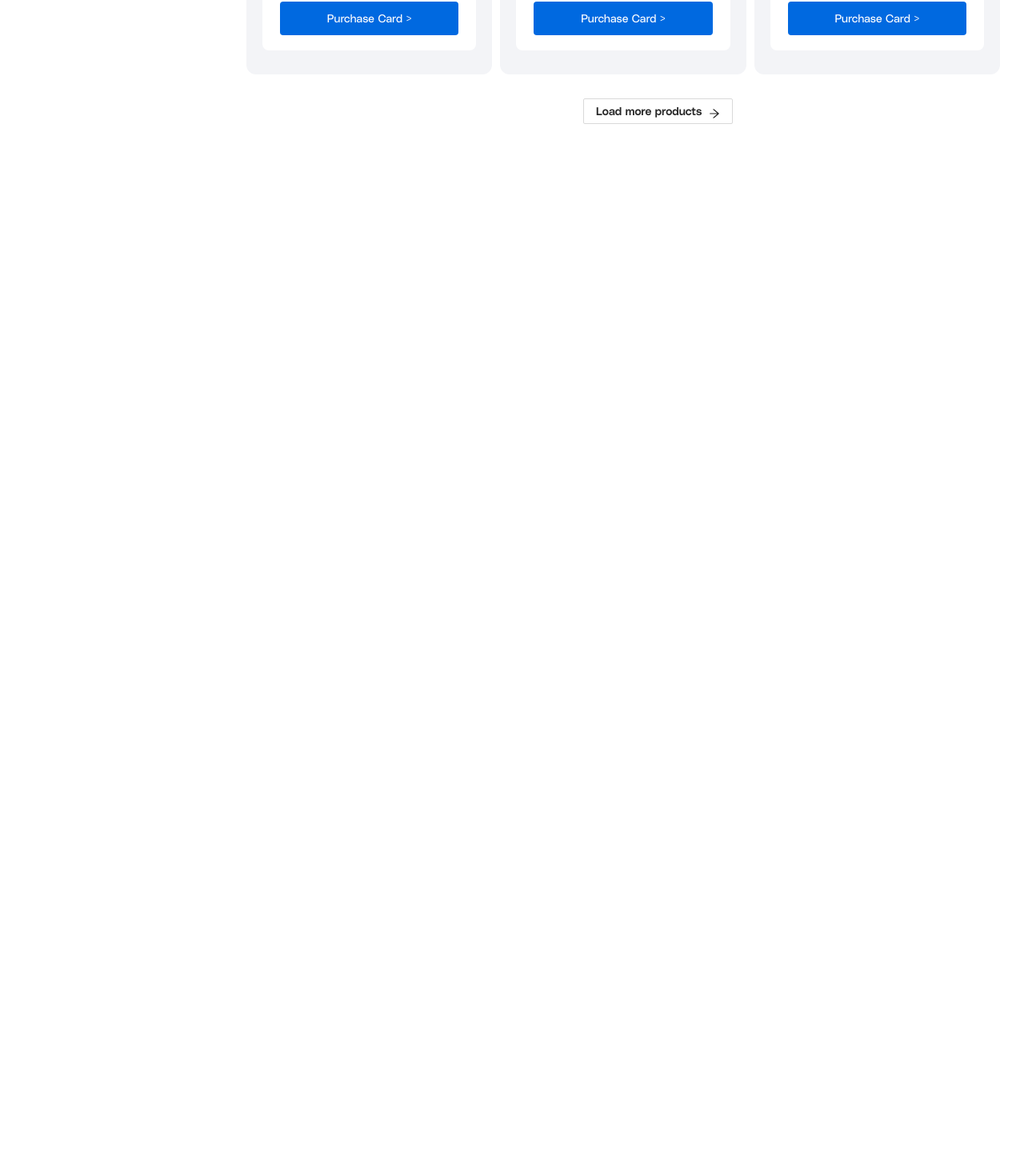
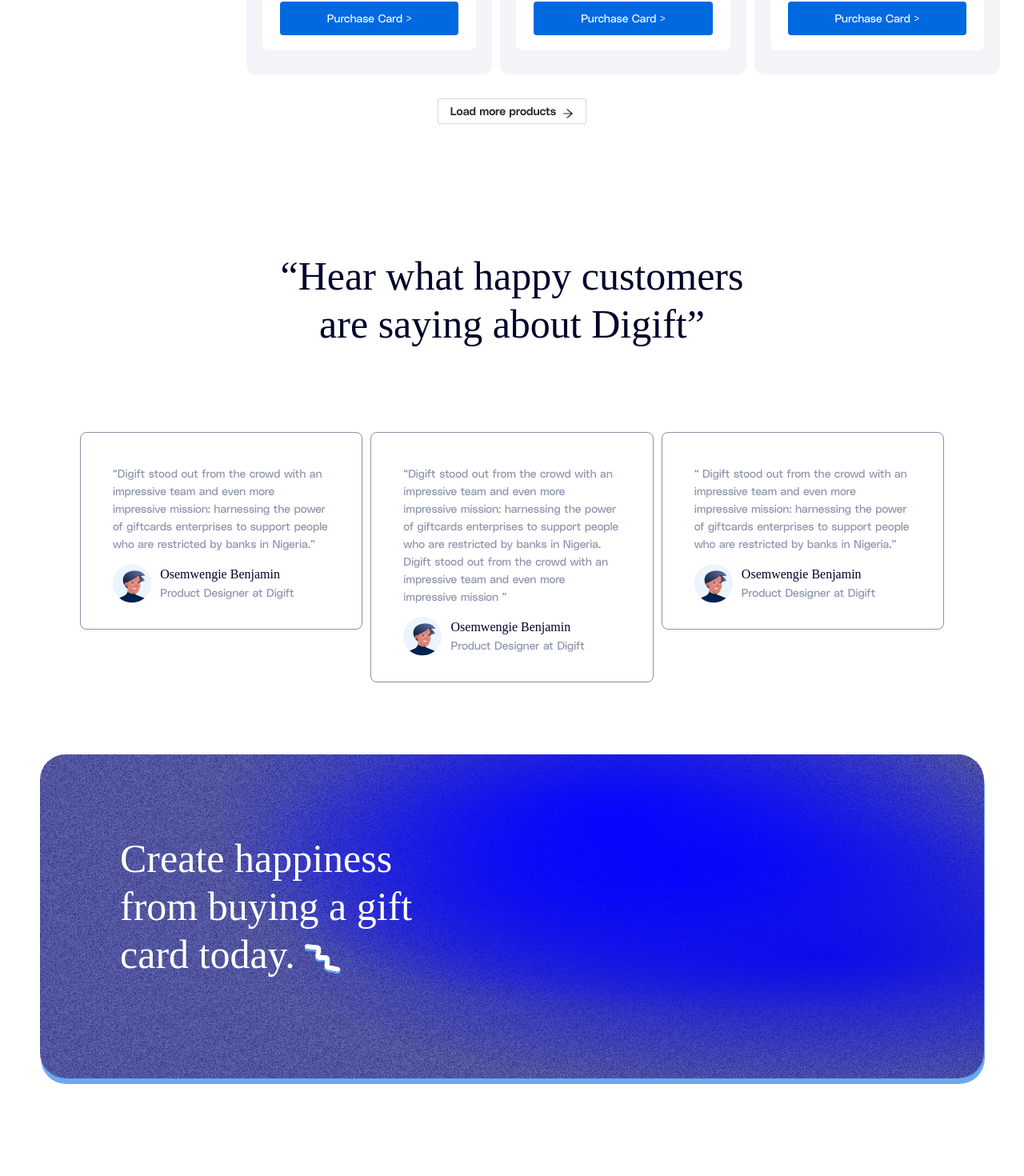
Before and after one commit to doyinDev1/digift, a React (Create React App) app: page / in a window 1280 px wide. Shown: the part 1774-3244 px from the top of the page at 80% size. Before the commit the page ends 1929 px from the top, so only its background shows below. Built offline with nearby package versions, Linux system fonts and the light colour scheme; a web font is replaced by a local one.

Commit message:
customer div done

```diff
--- a/public/index.html
+++ b/public/index.html
@@ -5,10 +5,25 @@
     <link rel="icon" href="%PUBLIC_URL%/favicon.ico" />
     <meta name="viewport" content="width=device-width, initial-scale=1" />
     <meta name="theme-color" content="#000000" />
-    <meta
-      name="description"
-      content="Web site created using create-react-app"
-    />
+    <title>Home | Creating Happiness One Giftcard at a Time</title>
+    <meta name="description" content="We are a digital assets company that allows individuals to create and share happiness with friends and family">
+    <meta itemprop="name" content="Home | Creating Happiness One Giftcard at a Time">
+    <meta itemprop="description" content="We are a digital assets company that allows individuals to create and share happiness with friends and family">
+    <meta itemprop="image" content="https://dashboard.digiftng.com/_next/static/media/logo_mini.cb323505.svg">
+
+    <!-- Facebook Meta Tags -->
+    <meta property="og:url" content="digift-doyindev1.vercel.app">
+    <meta property="og:type" content="website">
+    <meta property="og:title" content="Home | Creating Happiness One Giftcard at a Time">
+    <meta property="og:description" content="We are a digital assets company that allows individuals to create and share happiness with friends and family">
+    <meta property="og:image" content="https://dashboard.digiftng.com/_next/static/media/logo_mini.cb323505.svg">
+
+    <!-- Twitter Meta Tags -->
+    <meta name="twitter:card" content="summary_large_image">
+    <meta name="twitter:title" content="Home | Creating Happiness One Giftcard at a Time">
+    <meta name="twitter:description" content="We are a digital assets company that allows individuals to create and share happiness with friends and family">
+    <meta name="twitter:image" content="https://dashboard.digiftng.com/_next/static/media/logo_mini.cb323505.svg">
+
     <link rel="apple-touch-icon" href="%PUBLIC_URL%/logo192.png" />
     <!--
       manifest.json provides metadata used when your web app is installed on a
@@ -24,8 +39,8 @@
       work correctly both with client-side routing and a non-root public URL.
       Learn how to configure a non-root public URL by running `npm run build`.
     -->
-    <title>React App</title>
-  </head>
+
+      </head>
   <body>
     <noscript>You need to enable JavaScript to run this app.</noscript>
     <div id="root"></div>
--- a/src/components/Arrival/Arrival.js
+++ b/src/components/Arrival/Arrival.js
@@ -96,8 +96,9 @@ const Arrival = () => {
                         ""
                     ) :
                     <div className={classes.BuutonDiv}>
-                        <div className={classes.ButtonLoad1}>
-</div>                      <div className={classes.ButtonLoad2}>
+                        {/* <div className={classes.ButtonLoad1}>
+                        </div> */}
+                                              <div className={classes.ButtonLoad2}>
                         </div>                      <div className={classes.ButtonLoad3}>
 
                             <Button className={classes.Button} onClick={handleClick}>Load more products <ArrowRightOutlined /></Button>
@@ -119,24 +120,8 @@ const Arrival = () => {
                             <div className={classes.ButtonLoad4}>
                             </div>
                         </div>
-    ): ""
+                    ) : ""
             }
-{/* {
-
-JSON.stringify(sessionStorage.getItem("opened")) == "open" ? (
-    <div className={classes.BuutonDiv}>
-    <div className={classes.ButtonLoad1}>
-</div>                      <div className={classes.ButtonLoad2}>
-</div>                      <div className={classes.ButtonLoad3}>
-
-        <span className={classes.Butt}>End of Product list <ArrowRightOutlined /></span>
-</div>
-    <div className={classes.ButtonLoad4}>
-    </div>
-</div>
-): ""
-} */}
-
         </>
     )
 }
--- a/src/components/Arrival/Arrival.module.css
+++ b/src/components/Arrival/Arrival.module.css
@@ -1,21 +1,20 @@
-.Arrivals{
+.Arrivals {
   padding: 30px;
 }
-.ArrivalTop{
+.ArrivalTop {
   padding-left: 70px;
   padding-bottom: 50px;
 }
-.ArrivalTop h1{
+.ArrivalTop h1 {
   color: var(--navyblue);
   font-family: PolySans Bulky;
-
 }
-.Bottom{
+.Bottom {
   display: grid;
   grid-template-columns: auto auto auto auto;
   gap: 10px;
 }
-.ArrivalMain{
+.ArrivalMain {
   height: fit-content;
   position: sticky;
   left: 0px;
@@ -25,88 +24,68 @@ background-color: var(--lightgrey);
   padding-bottom: 10px;
 }
 
-.ArrivalSideFilter{
+.ArrivalSideFilter {
   display: flex;
   justify-content: space-around;
-    /* align-items: center; */
-    padding-top: 40px
+  padding-top: 40px;
 }
-.ArrivalSideFilter h6{
+.ArrivalSideFilter h6 {
   color: var(--navyblue);
   font-family: PolySans Bulky;
-
 }
-.ArrivalSideFilter h5{
+.ArrivalSideFilter h5 {
   color: var(--navyblue);
   font-family: PolySans Bulky;
-
 }
 
-.ArrivalSideFilter span{
+.ArrivalSideFilter span {
   color: var(--blue);
-    /* font-family: PolySans Bulky; */
   font-family: PolySans Median;
   cursor: pointer;
-
 }
 
-.ArrivalSideCategories{
+.ArrivalSideCategories {
   display: flex;
-    /* justify-content: space-around; */
-    /* align-items: center; */
   padding-top: 30px;
   padding-left: 50px;
 }
-.ArrivalSideCategories h6{
+.ArrivalSideCategories h6 {
   text-align: left;
   color: var(--navyblue);
   font-family: PolySans Bulky;
   font-size: 15px;
   padding-bottom: 20px;
-
 }
 
-.Checkbox{
+.Checkbox {
   display: flex;
-    /* padding-top: 40px; */
   padding-left: 30px;
   padding-bottom: 20px;
   padding-right: 15px;
 }
 
-.Checkbox h6{
-    /* display: flex; */
-    /* padding-top: 40px; */
+.Checkbox h6 {
   padding-left: 12px;
   color: var(--grey);
   font-family: PolySans Median;
+}
+.BuutonDiv {
+  display: grid;
+  padding-bottom: 40px;
+}
 
-
-}
-.BuutonDiv{
-    display: grid;
-}
-.ButtonLoad{
-    /* display: grid; */
-    /* grid-template-columns: auto auto 1fr auto; */
-}
-.ButtonLoad3{
+.ButtonLoad3 {
   align-items: left;
   justify-content: center;
-    grid-column-start: 3;
-    grid-column-end: 4;
-
+  grid-column-start: 2;
+  grid-column-end: 3;
 }
-.Button{
+.Button {
   color: var(--grey);
   font-family: PolySans Median;
-/* padding-right: 50px;   */
   border-radius: 5px;
 }
-.Span{
-    /* background-color: var(--grey); */
-    /* display: none; */
+.Span {
   color: var(--grey);
   font-family: PolySans Median;
-padding-right: 50px;
 }
--- /dev/null
+++ b/src/components/Customers/CustomerCard.js
@@ -0,0 +1,28 @@
+import React from 'react'
+import classes from './CustomerCard.module.css'
+import Avatar from '../../img/Avatar.png'
+const CustomerCard = ({text,customer, id}) => {
+    return (
+        <div className={classes.CustomerCard}>
+
+            <div className={classes.Card}>
+<p>{text}</p>
+            <div className={classes.Profile}>
+
+
+            <div className={classes.Avatar}>
+                <img
+                src={Avatar}
+                alt="avatar"/>
+                </div>
+                <div className={classes.Details}>
+<span>Osemwengie Benjamin</span>
+<p>Product Designer at Digift</p>
+                </div>
+                </div>
+            </div>
+        </div>
+    )
+}
+
+export default CustomerCard
--- /dev/null
+++ b/src/components/Customers/CustomerCard.module.css
@@ -0,0 +1,22 @@
+.Card {
+  left: 0px;
+  top: 0px;
+  border-radius: 8px;
+  padding: 40px 40px 20px 40px;
+  border: 1px solid var(--grey);
+}
+.Card p {
+  color: var(--grey);
+  font-family: PolySans Neutral;
+}
+.Card span {
+  color: var(--navyblue);
+  font-family: PolySans Bulky;
+  font-size: 16px;
+}
+.Profile {
+  display: grid;
+  grid-template-columns: auto auto auto auto auto;
+  bottom: -15px;
+  width: 100%;
+}
--- /dev/null
+++ b/src/components/Customers/Customers.js
@@ -0,0 +1,37 @@
+import React from 'react'
+import classes from './Customers.module.css'
+import CustomersCard from './CustomerCard'
+import * as data from '../../data/data'
+import { ReactComponent as SpiralLeft } from '../../img/Vector 335.svg';
+
+const Customers = () => {
+    const customerText = data?.customercard
+    return (
+        <div className={classes.Customers}>
+            <div className={classes.CustomersTop}>
+                <h1>“Hear what happy customers<br /> are saying about Digift”</h1>
+            </div>
+            <div className={classes.Card}>
+                {
+                    customerText?.customer.map((customer) => (
+                        <div key={customer.id} className={classes.Box}>
+                            <CustomersCard
+                                customer={customer}
+                                id={customer.id}
+                                text={customer.text}
+                            />
+                        </div>
+                    ))
+                }
+            </div>
+            <div className={classes.Bottom}>
+
+                <div className={classes.CustomerBottom}>
+                    <h1> Create happiness <br />from buying a gift<br /> card today. <SpiralLeft /></h1>
+                </div>
+            </div>
+        </div>
+    )
+}
+
+export default Customers
--- /dev/null
+++ b/src/components/Customers/Customers.module.css
@@ -0,0 +1,50 @@
+.Customers {
+  padding: 120px 50px;
+}
+
+.CustomersTop {
+  display: grid;
+  grid-template-columns: auto auto auto;
+  gap: 10px;
+  padding-bottom: 80px;
+}
+.CustomersTop h1 {
+  font-family: PolySans Bulky;
+  color: var(--navyblue);
+  grid-column-start: 2;
+  grid-column-end: 3;
+  text-align: center;
+  font-size: 50px;
+}
+
+.Card {
+  padding: 0 50px;
+  display: grid;
+  grid-template-columns: auto auto auto;
+  gap: 10px;
+  padding-bottom: 90px;
+}
+
+.CustomerBottom {
+  border-radius: 32px;
+  background-color: rgba(20, 26, 136, 0.67);
+  background-image: radial-gradient(
+      at 61% 21%,
+      hsla(240, 100%, 51%, 1) 0px,
+      transparent 50%
+    ),
+    radial-gradient(at 83% 62%, hsla(240, 90%, 48%, 1) 0px, transparent 50%),
+    radial-gradient(at 67% 36%, hsla(240, 100%, 50%, 1) 0px, transparent 50%);
+  box-shadow: 1px 7px #69a9f1;
+
+  padding: 100px 100px;
+}
+.CustomerBottom h1 {
+  color: var(--white);
+  font-family: PolySans Bulky;
+  font-size: 50px;
+}
+.Bottom {
+  background-image: url(../../img//Rectangle.png);
+  border-radius: 32px;
+}
--- /dev/null
+++ b/src/components/Footer/Footer.js
@@ -0,0 +1,12 @@
+import React from 'react'
+import classes from './Footer.module.css'
+const Footer = () => {
+  return (
+    <div className={classes.Footer}>
+
+        Footer
+        </div>
+  )
+}
+
+export default Footer
--- a/src/data/data.jsx
+++ b/src/data/data.jsx
@@ -13,6 +13,12 @@ export const categories = {
   ],
 };
 
-export const giftcard = {
+export const customercard = {
+customer:  [
 
+    {id: 1, text: "“Digift stood out from the crowd with an impressive team and even more impressive mission: harnessing the power of giftcards enterprises to support people who are restricted by banks in Nigeria.”"}
+    ,{id: 2, text: "“Digift stood out from the crowd with an impressive team and even more impressive mission: harnessing the power of giftcards enterprises to support people who are restricted by banks in Nigeria. Digift stood out from the crowd with an impressive team and even more impressive mission ”"}
+    ,{id: 3, text: "“ Digift stood out from the crowd with an impressive team and even more impressive mission: harnessing the power of giftcards enterprises to support people who are restricted by banks in Nigeria.”"}
+
+  ]
 }
--- a/src/pages/PersonalHomePage/PersonalHomePage.js
+++ b/src/pages/PersonalHomePage/PersonalHomePage.js
@@ -1,5 +1,7 @@
 import React from 'react'
 import Arrival from '../../components/Arrival/Arrival'
+import Customers from '../../components/Customers/Customers'
+import Footer from '../../components/Footer/Footer'
 import Hero from '../../components/Hero/Hero'
 import NavBarNew from '../../components/NavBarNew.js/NavBarNew'
 
@@ -9,6 +11,8 @@ const PersonalHomePage = () => {
      <NavBarNew/>
       <Hero/>
       <Arrival/>
+      <Customers/>
+      <Footer/>
     </div>
   )
 }
```
Also changed, not shown: src/components/Footer/Footer.module.css (added). Lines whose indentation alone changed are shown as unchanged.
